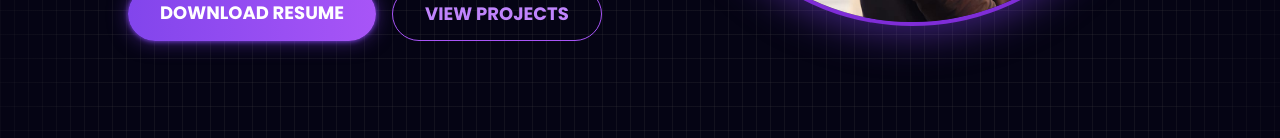
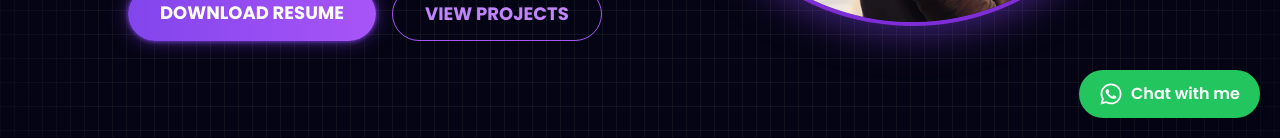
Before and after one commit to Dalpatsinghbhayal/Dalpat-portfolio, a React (Vite) app: page / in a window 1280 px wide. Shown: the part 662-800 px from the top of the page. Built offline with nearby package versions, Linux system fonts and the light colour scheme.

Commit message:
Add WhatsApp contact button

```diff
--- a/package.json
+++ b/package.json
@@ -15,7 +15,7 @@
     "prop-types": "^15.8.1",
     "react": "^18.3.1",
     "react-dom": "^18.3.1",
-    "react-icons": "^5.5.0",
+    "react-icons": "^5.7.0",
     "react-parallax-tilt": "^1.7.298",
     "react-router-dom": "^7.6.2",
     "react-toastify": "^11.0.5",
--- a/src/App.jsx
+++ b/src/App.jsx
@@ -9,6 +9,7 @@ import Education from "./components/Education/Education";
 import Contact from "./components/Contact/Contact";
 import Footer from "./components/Footer/Footer";
 import BlurBlob from "./components/BlurBlob";
+import WhatsAppButton from "./components/WhatsAppButton";
 
 const App = () => {
   return (
@@ -60,6 +61,7 @@ const App = () => {
         </main>
 
         <Footer />
+        <WhatsAppButton/>
 
       </div>
     </div>
--- /dev/null
+++ b/src/components/WhatsAppButton.jsx
@@ -0,0 +1,42 @@
+import { FaWhatsapp } from "react-icons/fa";
+
+export default function WhatsAppButton() {
+  const phoneNumber = "917023180821";
+
+  const message =
+    "Hello Dalpat, I visited your portfolio and would like to discuss a potential opportunity related to Frontend / Java Full Stack Development.";
+
+  const whatsappUrl = `https://wa.me/${phoneNumber}?text=${encodeURIComponent(message)}`;
+
+  return (
+    <a
+      href={whatsappUrl}
+      target="_blank"
+      rel="noopener noreferrer"
+      className="
+        fixed
+        bottom-5
+        right-5
+        z-50
+        flex
+        items-center
+        gap-2
+        rounded-full
+        bg-green-500
+        px-5
+        py-3
+        text-white
+        font-semibold
+        shadow-lg
+        transition-all
+        duration-300
+        hover:-translate-y-1
+        hover:bg-green-600
+      "
+    >
+      <FaWhatsapp className="text-2xl" />
+
+      <span>Chat with me</span>
+    </a>
+  );
+}
```
Also changed, not shown: 1 other file (tests, documents, lock files or other folders).
